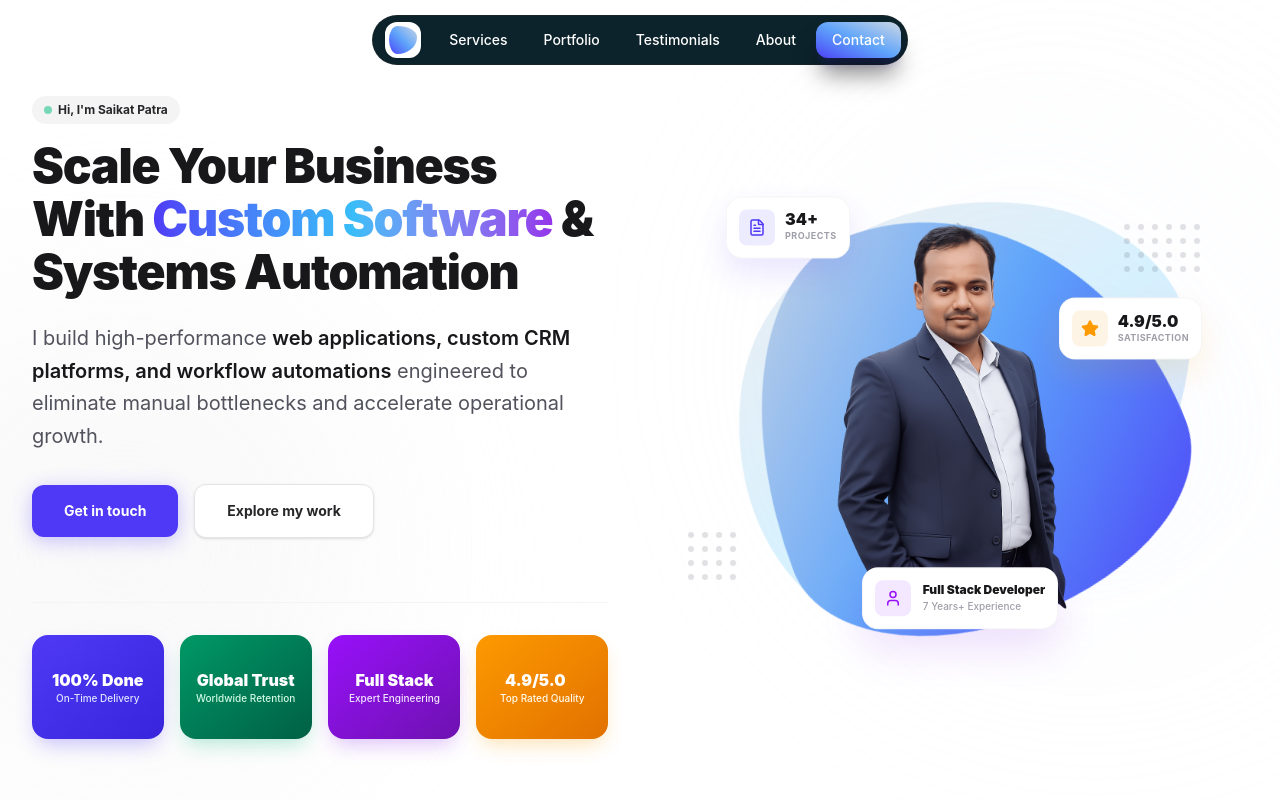
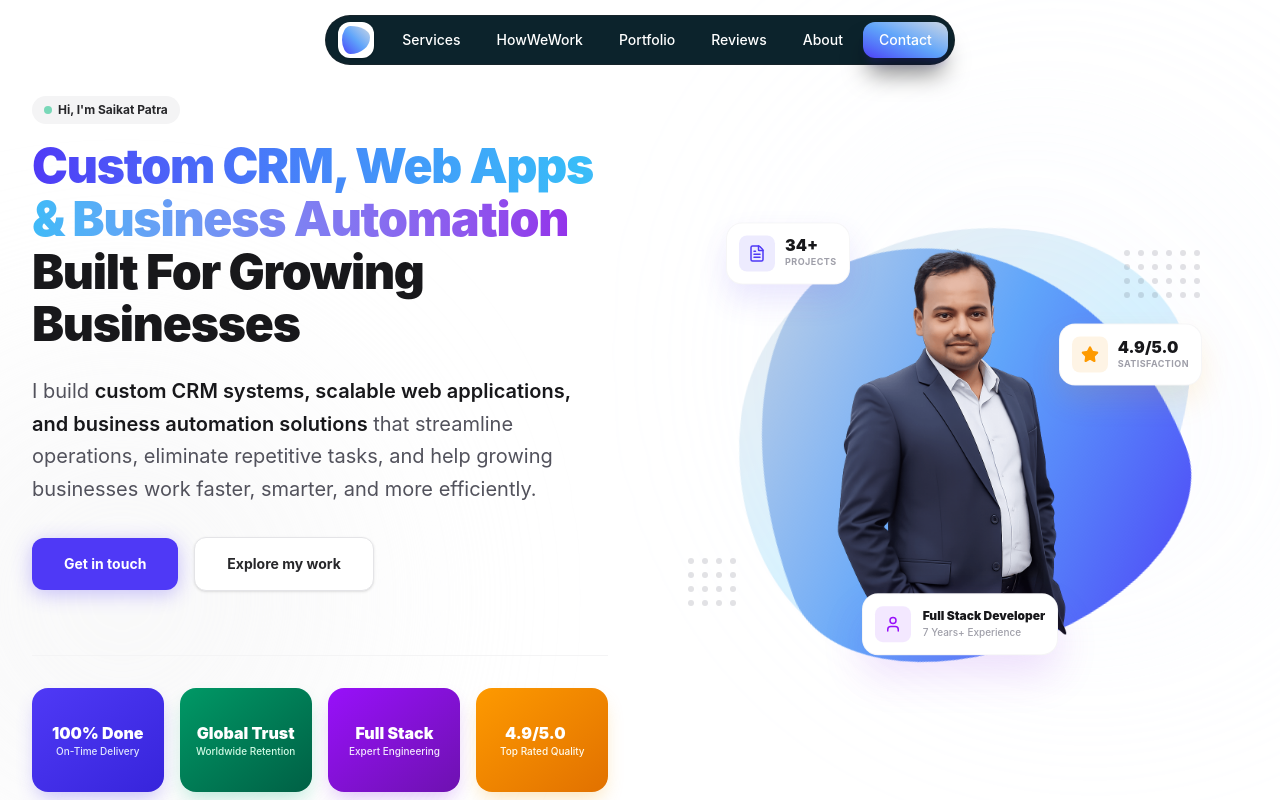
Before and after one commit to saikat-patra-web-developer/saikat-portfolio, a React (Vite) app: page / in a window 1280 px wide. Shown: the top 800 px of the page. Built offline with nearby package versions, Linux system fonts and the light colour scheme.

Commit message:
saikat:update

```diff
--- a/src/components/Hero.jsx
+++ b/src/components/Hero.jsx
@@ -23,12 +23,10 @@ export default function Hero() {
 
             {/* Value-Driven Headline */}
             <h1 className="font-sans font-black text-3xl xs:text-4xl sm:text-5xl lg:text-4xl xl:text-5xl min-[1440px]:text-6xl leading-[1.15] sm:leading-[1.1] tracking-tight text-zinc-900 mb-5 sm:mb-6">
-              Scale Your Business With <span className="text-transparent bg-clip-text bg-gradient-to-r from-[#4f39f6] via-[#38bdf8] to-[#9333ea]">Custom Software</span> & Systems Automation
+              <span className="text-transparent bg-clip-text bg-gradient-to-r from-[#4f39f6] via-[#38bdf8] to-[#9333ea]">Custom CRM, Web Apps & Business Automation</span> Built For Growing Businesses
             </h1>
-
-            {/* Clear & Condensed Benefit Sub-Headline */}
             <p className="text-sm sm:text-base md:text-lg lg:text-lg xl:text-xl text-zinc-600 font-normal leading-relaxed max-w-xl mb-6 sm:mb-8">
-              I build high-performance <strong className="font-semibold text-zinc-900">web applications, custom CRM platforms, and workflow automations</strong> engineered to eliminate manual bottlenecks and accelerate operational growth.
+              I build <strong className="font-semibold text-zinc-900">custom CRM systems, scalable web applications, and business automation solutions</strong> that streamline operations, eliminate repetitive tasks, and help growing businesses work faster, smarter, and more efficiently.
             </p>
 
             {/* Conversion Optimised CTAs */}
--- a/src/components/Blog.jsx
+++ b/src/components/HowWeWork.jsx
@@ -2,7 +2,7 @@ import React from 'react';
 
 export default function Blog() {
   return (
-    <section id="blog" className="py-28 bg-zinc-50 border-t border-b border-zinc-100">
+    <section id="HowWeWork" className="py-28 bg-zinc-50 border-t border-b border-zinc-100">
       <div className="max-w-7xl mx-auto px-6">
         <div className="flex flex-col sm:flex-row sm:items-end justify-between gap-6 mb-16">
           <div>
--- a/src/components/NavBar.jsx
+++ b/src/components/NavBar.jsx
@@ -14,7 +14,7 @@ export default function NavBar({ mobileMenuOpen, setMobileMenuOpen, scrolled, ac
             </a>
           </div>
           <ul className="flex items-center gap-1 text-sm" role="list">
-            {['services', 'portfolio', 'testimonials', 'about', 'contact'].map((sec) => (
+            {['services', 'HowWeWork', 'portfolio', 'reviews', 'about', 'contact'].map((sec) => (
               <li key={sec}>
                 <a
                   href={`#${sec}`}
@@ -109,7 +109,7 @@ export default function NavBar({ mobileMenuOpen, setMobileMenuOpen, scrolled, ac
             className="flex flex-col gap-6 text-xl font-semibold text-white px-4 relative z-50 pointer-events-auto"
             role="list"
           >
-            {['services', 'portfolio', 'testimonials', 'about', 'contact'].map((sec, index) => (
+            {['services', 'HowWeWork', 'portfolio', 'reviews', 'about', 'contact'].map((sec, index) => (
               <li
                 key={sec}
                 style={{
--- a/src/components/Testimonials.jsx
+++ b/src/components/Reviews.jsx
@@ -1,7 +1,7 @@
 import React, { useState, useEffect } from 'react';
 import 'bootstrap-icons/font/bootstrap-icons.css';
 
-export default function Testimonials() {
+export default function Reviews() {
   const googleBusinessProfileUrl = "https://g.page/r/CQnFt9EqwoOrEAE/review";
   // Fallback or main CTA link (e.g., your contact form, WhatsApp, or Calendly)
   const ctaUrl = "#contact";
@@ -109,7 +109,7 @@ export default function Testimonials() {
   const infiniteReviews = [...reviewsData, ...reviewsData];
 
   return (
-    <section id="testimonials" className="py-24 bg-gradient-to-b from-white via-zinc-50/30 to-white overflow-hidden">
+    <section id="reviews" className="py-24 bg-gradient-to-b from-white via-zinc-50/30 to-white overflow-hidden">
       <style dangerouslySetInnerHTML={{__html: `
         @keyframes marqueeVertical {
           0% { transform: translateY(0); }
--- a/src/pages/Home.jsx
+++ b/src/pages/Home.jsx
@@ -4,8 +4,9 @@ import Hero from '../components/Hero';
 import Services from '../components/Services';
 import Portfolio from '../components/Portfolio';
 import About from '../components/About';
-import Testimonials from '../components/Testimonials';
-import Blog from '../components/Blog';
+import Reviews from '../components/Reviews';
+import HowWeWork from '../components/HowWeWork';
+import Blog from '../components/HowWeWork';
 import Contact from '../components/Contact';
 import Footer from '../components/Footer';
 
@@ -22,7 +23,7 @@ export default function Home() {
         setActiveSection('contact');
         return;
       }
-      const sections = ['contact', 'blog', 'about', 'testimonials',  'portfolio', 'services', 'hero'];
+      const sections = ['contact', 'blog', 'about', 'reviews',  'portfolio', 'HowWeWork', 'services', 'hero'];
       for (const id of sections) {
         const el = document.getElementById(id);
         if (el && window.scrollY >= el.offsetTop - 130) {
@@ -65,8 +66,9 @@ export default function Home() {
         <main>
           <Hero />
           <Services />
+          <HowWeWork />
           <Portfolio />
-          <Testimonials />
+          <Reviews />
           <About />
           <Contact />
         </main>
```
